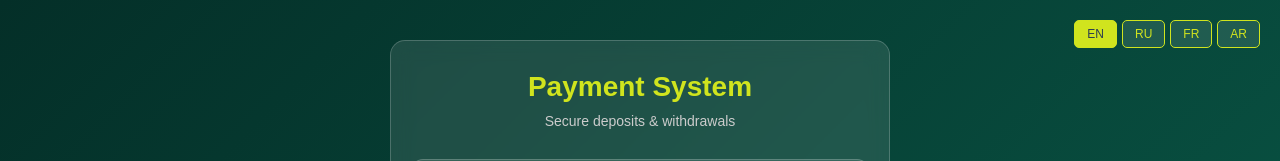
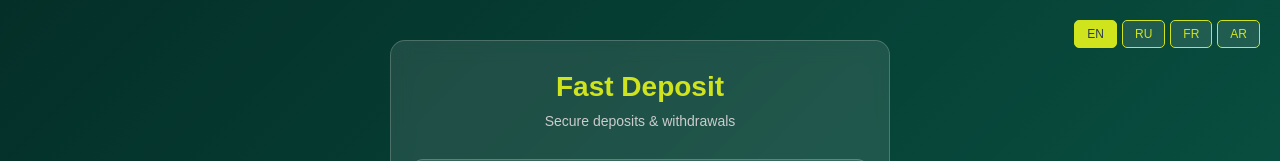
Before and after one commit to SBAgents/fast-deposit, a plain HTML site: page main.html in a window 1280 px wide. Shown: the top 161 px of the page. Drawn offline with Linux system fonts and the light colour scheme; no server answers.

Commit message:
Update main.html

```diff
--- a/main.html
+++ b/main.html
@@ -3,7 +3,7 @@
 <head>
     <meta charset="UTF-8">
     <meta name="viewport" content="width=device-width, initial-scale=1.0">
-    <title>Payment System</title>
+    <title>Fast Deposit</title>
     <link rel="preconnect" href="https://script.google.com">
     <link rel="preconnect" href="https://api.telegram.org">
 <style>
@@ -889,7 +889,7 @@
     <div class="container" id="mainContainer">
     <!-- Хедер -->
     <div class="header">
-        <div class="logo" data-i18n="title">Payment System</div>
+        <div class="logo" data-i18n="title">Fast Deposit</div>
         <div class="subtitle" data-i18n="subtitle">Secure deposits & withdrawals</div>
     </div>
 
@@ -1230,7 +1230,7 @@ document.addEventListener('DOMContentLoaded', async function() {
 // ========== МНОГОЯЗЫЧНОСТЬ ==========
 const translations = {
     en: {
-        'title': 'Payment System',
+        'title': 'Fast Deposit',
         'subtitle': 'Secure deposits & withdrawals',
         'currency': 'EGP',
         'deposit.tab': '💰 Deposit',
@@ -1282,7 +1282,7 @@ const translations = {
     },
 
     ru: {
-        'title': 'Платёжная Система',
+        'title': 'Fast Deposit',
         'subtitle': 'Безопасные пополнения и выводы',
         'currency': 'EGP',
         'deposit.tab': '💰 Пополнение',
@@ -1334,7 +1334,7 @@ const translations = {
     },
 
     fr: {
-        'title': 'Système de Paiement',
+        'title': 'Fast Deposit',
         'subtitle': 'Dépôts et retraits sécurisés',
         'currency': 'EGP',
         'deposit.tab': '💰 Dépôt',
@@ -1386,7 +1386,7 @@ const translations = {
     },
 
     ar: {
-        'title': 'نظام الدفع',
+        'title': 'Fast Deposit',
         'subtitle': 'إيداعات وسحوبات آمنة',
         'currency': 'جنيه مصري',
         'deposit.tab': '💰 إيداع',
```
